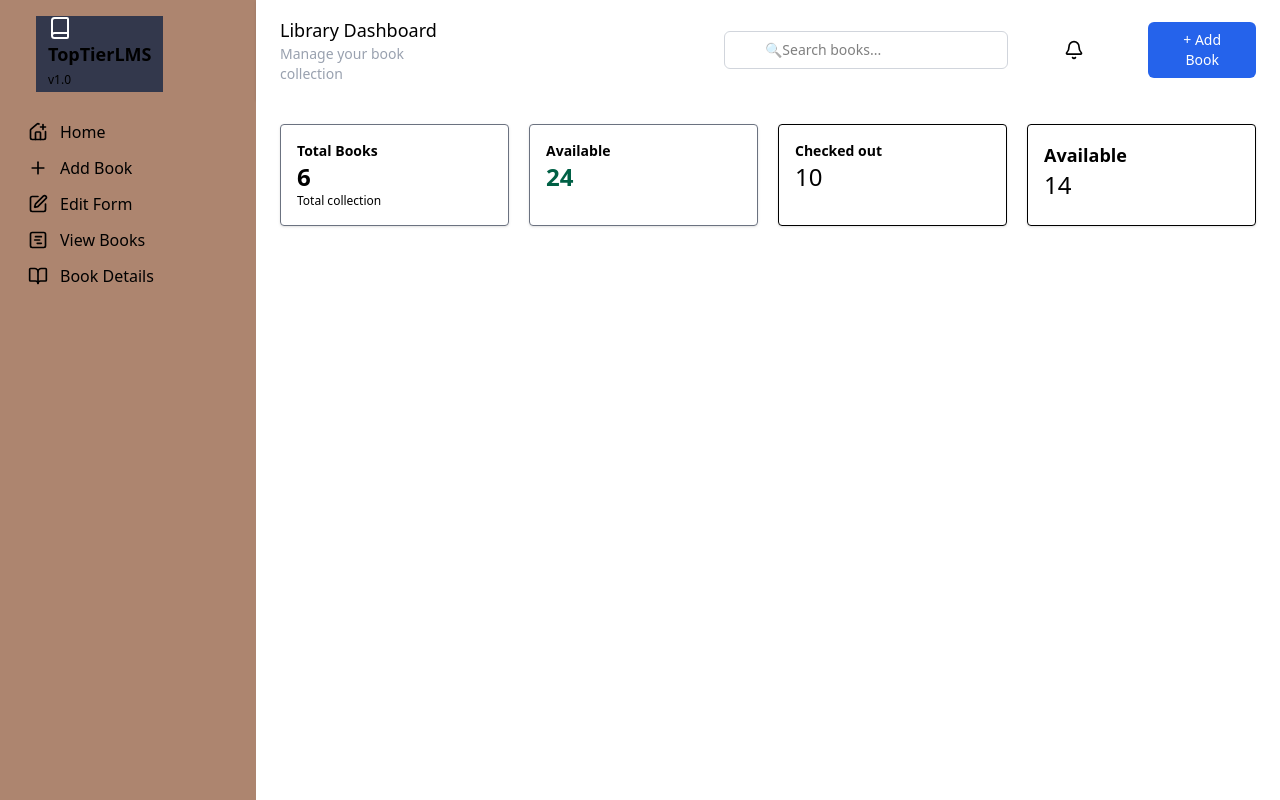
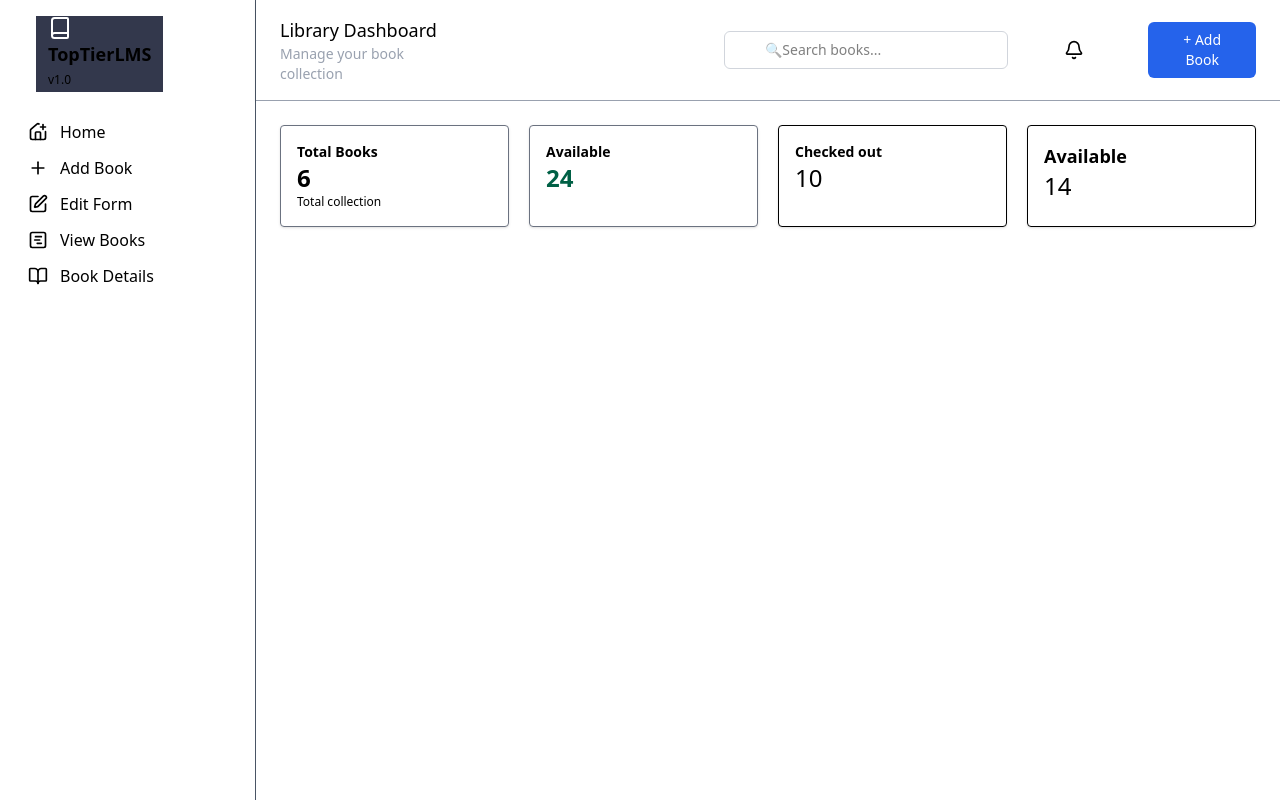
Before and after one commit to TopTier5/Bookie-App, a React (Vite) app: page / in a window 1280 px wide. Built offline with nearby package versions, Linux system fonts and the light colour scheme.

Commit message:
adding redirect file

```diff
--- a/src/components/Navbar.jsx
+++ b/src/components/Navbar.jsx
@@ -1,6 +1,6 @@
 function Navbar() {
     return (
-        <nav className="bg-white px-6 py-4 shadow-sm w-full">
+        <nav className="bg-white px-6 py-4 shadow-sm w-full border-b border-gray-400">
             <div className="flex items-center gap-4">
                 <h2 className="text-lg font-light text-black">Library Dashboard <p className="text-sm text-gray-400">Manage your book collection</p></h2>
 
--- a/src/components/Sidebar.jsx
+++ b/src/components/Sidebar.jsx
@@ -1,6 +1,6 @@
 function Sidebar() {
     return (
-        <nav className="bg-[#AD856F] w-64 h-screen">
+        <nav className="bg-white w-64 h-screen border-r border-gray-600">
             <div className="flex items-center gap-3 px-4 py-4">
                     <div className="ml-5 px-3 bg-[#33384C] ">
                          <svg xmlns="http://www.w3.org/2000/svg" width="24" height="24" viewBox="0 0 24 24" fill="none" stroke="currentColor" stroke-width="2" stroke-linecap="round" stroke-linejoin="round" class="lucide lucide-book-icon lucide-book text-white">
--- a/src/pages/NotFound.jsx
+++ b/src/pages/NotFound.jsx
@@ -4,7 +4,7 @@ import Footer from "../components/Footer";
 function NotFound (){
     return(
         <div>
-            <h1 className="text-4xl text-purple-600">This is our 404 Page</h1>
+
         </div>
 
     );
```
Also changed, not shown: 1 other file (tests, documents, lock files or other folders).
